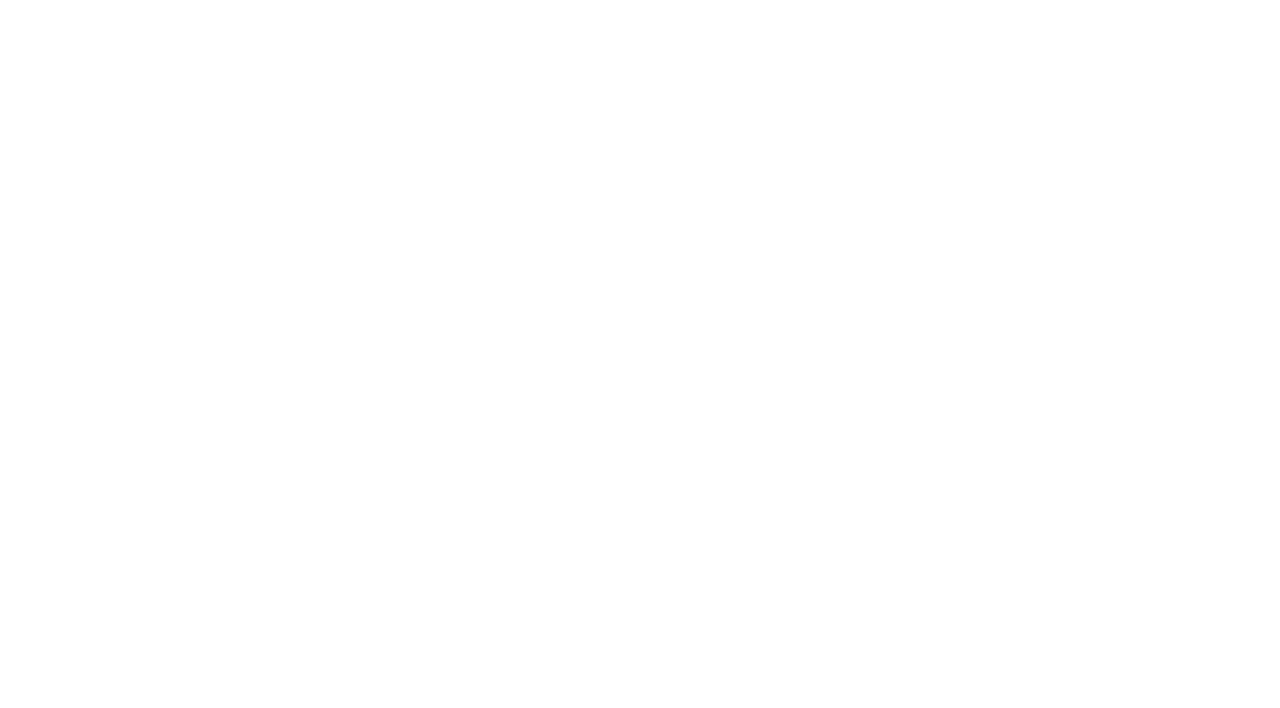
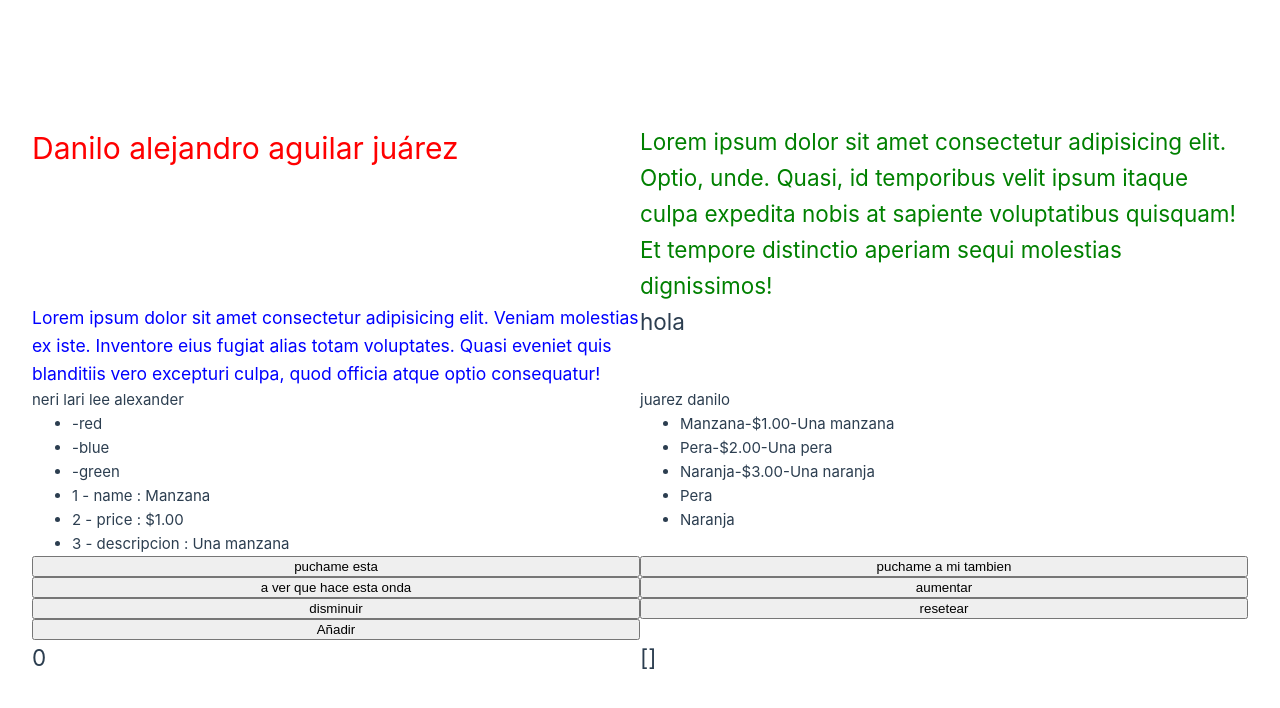
Before and after one commit to daniloaj/prueba_vue, a plain HTML site: page index.html in a window 1280 px wide. Drawn offline with Linux system fonts and the light colour scheme; the site is published under a folder, as on GitHub Pages, so addresses that start at the root find nothing.

Commit message:
se actualizo el index.html
se corrigieron las direcciones del js y css

```diff
--- a/index.html
+++ b/index.html
@@ -5,8 +5,8 @@
     <link rel="icon" href="/favicon.ico">
     <meta name="viewport" content="width=device-width, initial-scale=1.0">
     <title>Vue js proyecto</title>
-    <script type="module" crossorigin src="/assets/index-421ee95b.js"></script>
-    <link rel="stylesheet" href="/assets/index-c95e9bee.css">
+    <script type="module" crossorigin src="assets/index-421ee95b.js"></script>
+    <link rel="stylesheet" href="assets/index-c95e9bee.css">
   </head>
   <body>
     <div id="app"></div>
```
